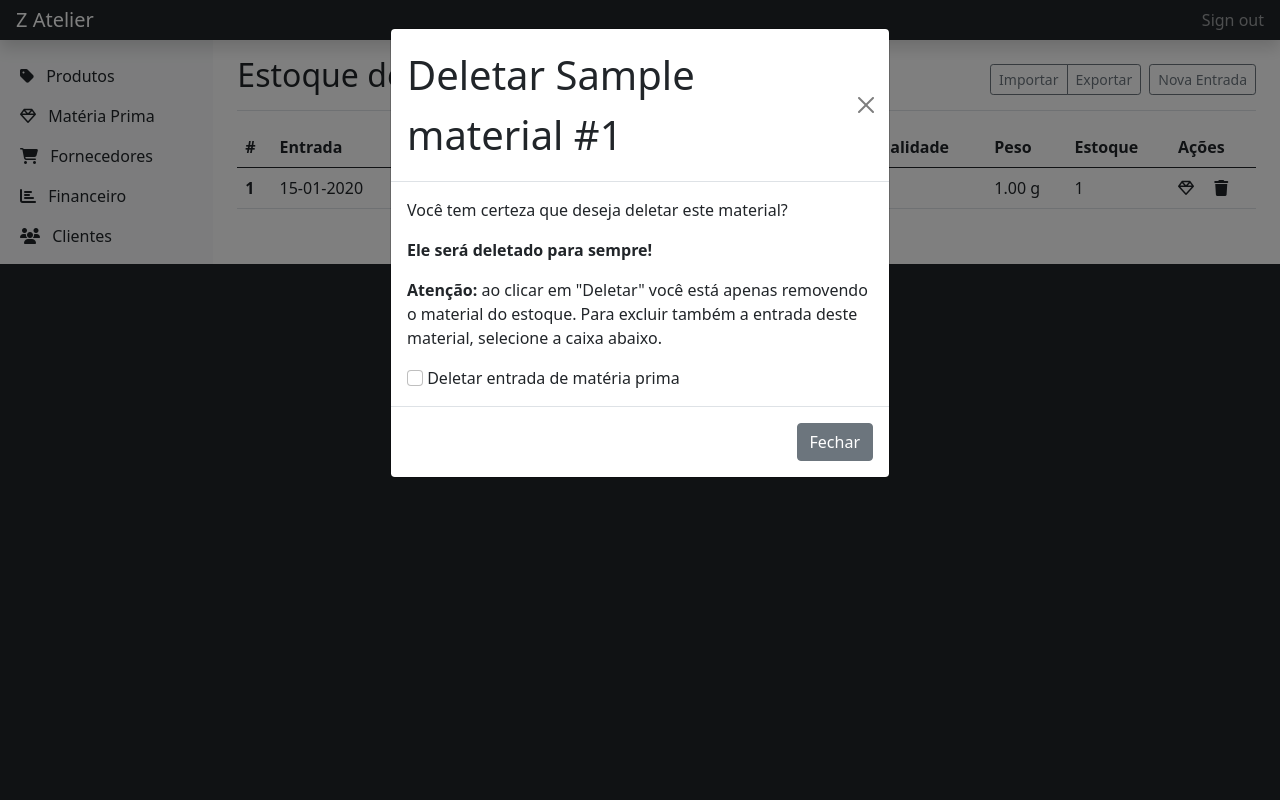
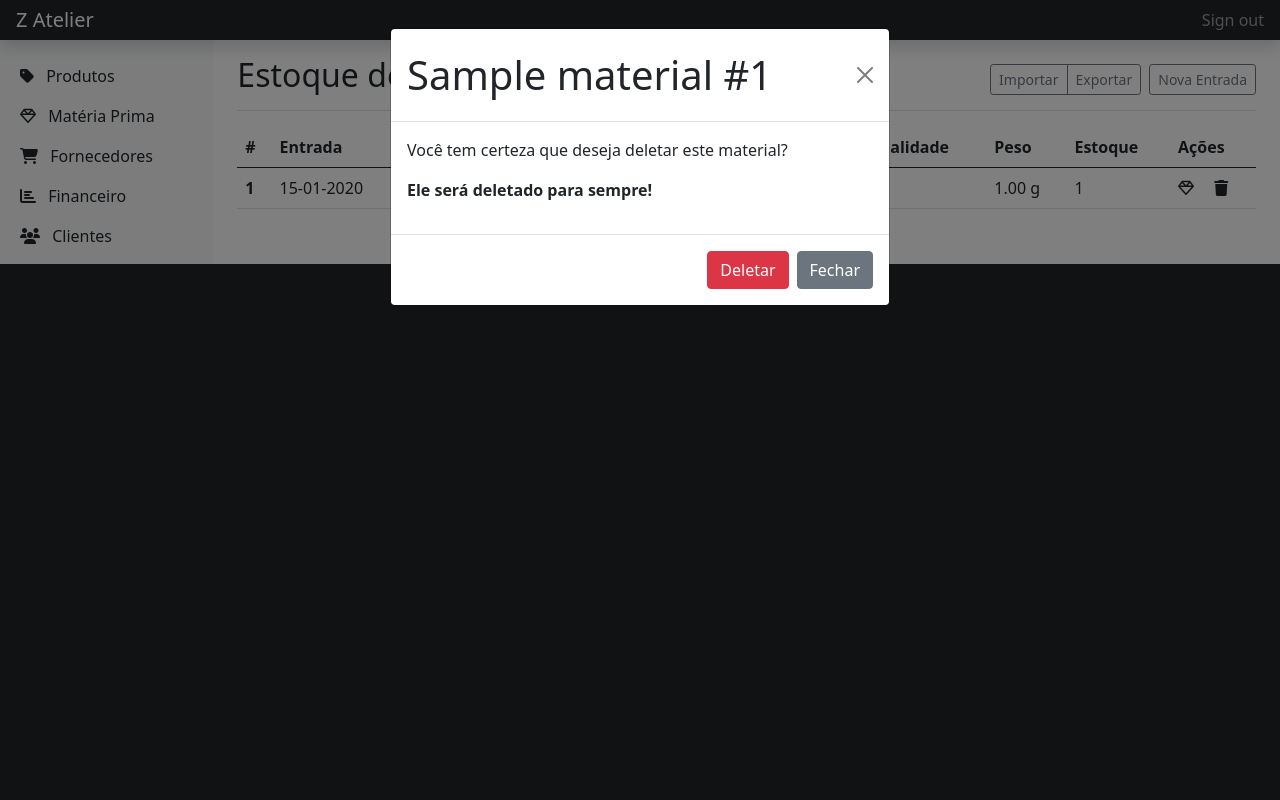
Before and after one commit to h-zanetti/jewelry-manager, a Django app: page /materiais/ in a window 1280 px wide, after a click that opens the changed part. Run offline with Django 3.2, Linux system fonts and the light colour scheme; a user stored in the database is signed in; tables that the repository leaves empty hold one stand-in row (values such as "Sample post"); grey boxes marked "Sample" are stand-in pictures; parts of the project's set-up code (start-up, migrations or seed data) failed here and were passed over; some libraries are stand-ins or nearby versions.

Commit message:
Consertado modal de deleção de material close #107

```diff
--- a/webdev/materiais/templates/materiais/estoque_materiais.html
+++ b/webdev/materiais/templates/materiais/estoque_materiais.html
@@ -129,20 +129,17 @@
                                         <div class="modal-content">
                                             <div class="modal-header">
                                                 <h1 class="modal-title display-6" id="modelDeletarMaterial{{ material.id }}Label">
-                                                    <strong>Deletar {{ material.nome }} #{{ material.id }}</strong>
+                                                    <strong>{{ material.nome }} #{{ material.id }}</strong>
                                                 </h1>
                                                 <button type="button" class="btn-close" data-bs-dismiss="modal" aria-label="Close"></button>
                                             </div>
                                             <div class="modal-body">
                                                 <p>Você tem certeza que deseja deletar este material?</p>
                                                 <p><strong>Ele será deletado para sempre!</strong></p>
-                                                <p><strong>Atenção:</strong> ao clicar em "Deletar" você está apenas removendo o material do estoque. Para excluir também a entrada deste material, selecione a caixa abaixo. </p>
-                                                <input class="form-check-input" type="checkbox" value="" id="deletar_entrada" name="deletar_entrada">
-                                                <label class="form-check-label" for="deletar_entrada">
-                                                    Deletar entrada de matéria prima
                                                 </label>
                                             </div>
                                             <div class="modal-footer">
+                                                <button type="submit" class="btn btn-danger">Deletar</button>
                                                 <button type="button" class="btn btn-secondary" data-bs-dismiss="modal">Fechar</button>
                                             </div>
                                         </div>
```
